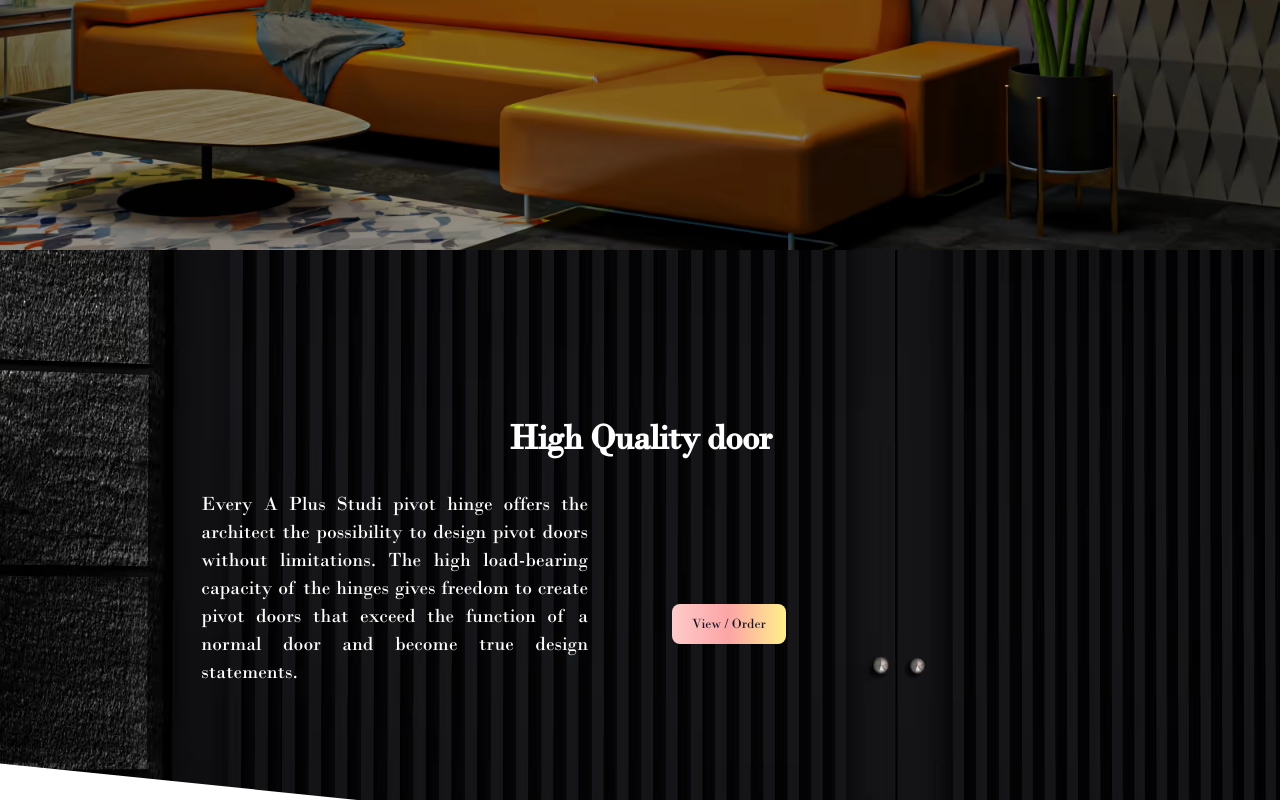
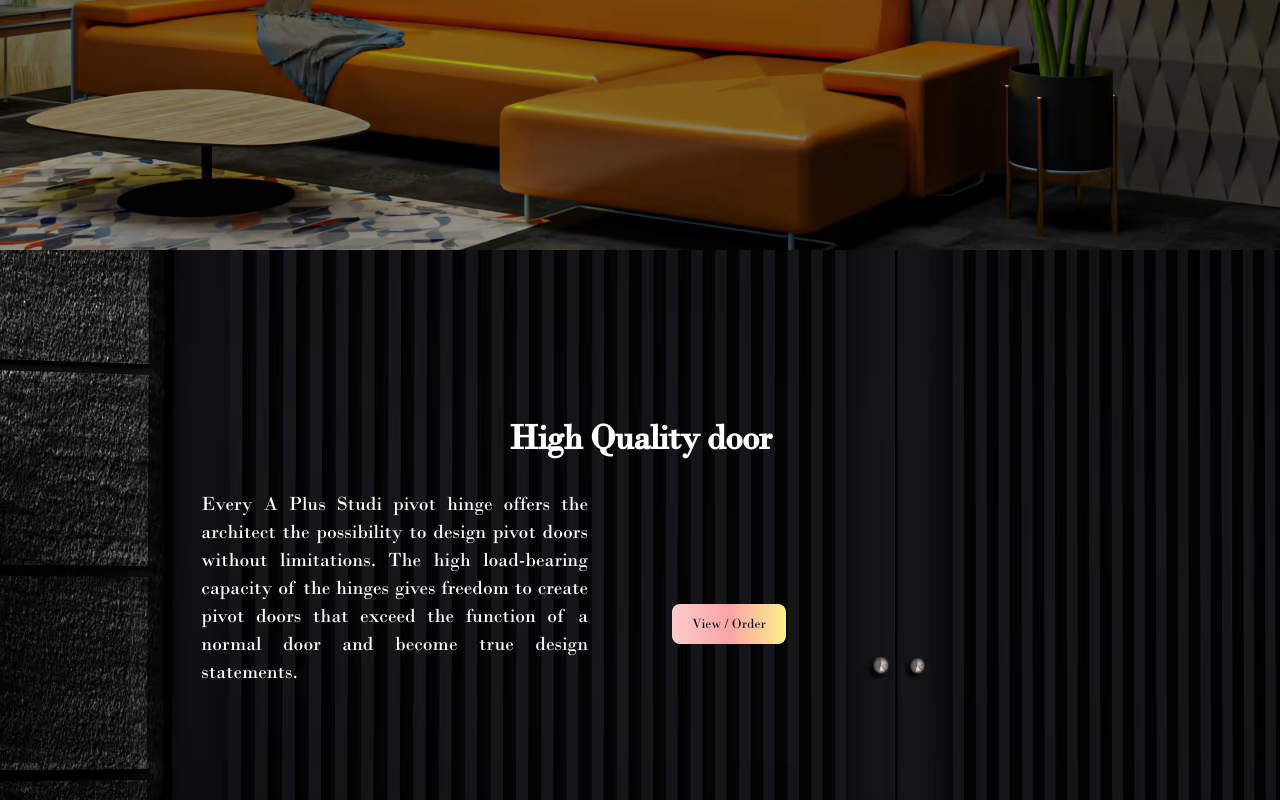
Before and after one commit to Ferdushi1234/aplusstudio, a Next.js app: page / in a window 1280 px wide. Shown: the part 2860-3660 px from the top of the page. Built offline with nearby package versions, Linux system fonts and the light colour scheme; what tailwind-clip-path would draw is missing.

Commit message:
FDsdfdsF

```diff
--- a/src/app/door/page.js
+++ b/src/app/door/page.js
@@ -10,7 +10,7 @@ const Door = () => {
   return (
     <>
     <main className={doorstyles.main_section}>
-      <section className="  relative z-10 pt-20  lg:pt-[120px] ">
+      <section className="  relative z-10 pt-20  lg:pt-[120px] lg:pb-[80px]">
         <div className="py-12  md:py-16 w-11/12 lg:w-10/12 xl:w-1200 m-auto">
           <h1 className=" pt-24 relative z-10 my-4 mb-4 text-4xl mb-8 tracking-tight font-extrabold text-center text-gray-900  text-white">High Quality door</h1>
         </div>
@@ -34,6 +34,7 @@ const Door = () => {
           </div>
         </div>
       </section>
+
       <div className={doorstyles["custom-shape-divider-bottom-1697878009"]}>
     <svg data-name="Layer 1" xmlns="http://www.w3.org/2000/svg" viewBox="0 0 1200 120" preserveAspectRatio="none">
         <path d="M1200 0L0 0 598.97 114.72 1200 0z" className={doorstyles["shape-fill"]}></path>
```
